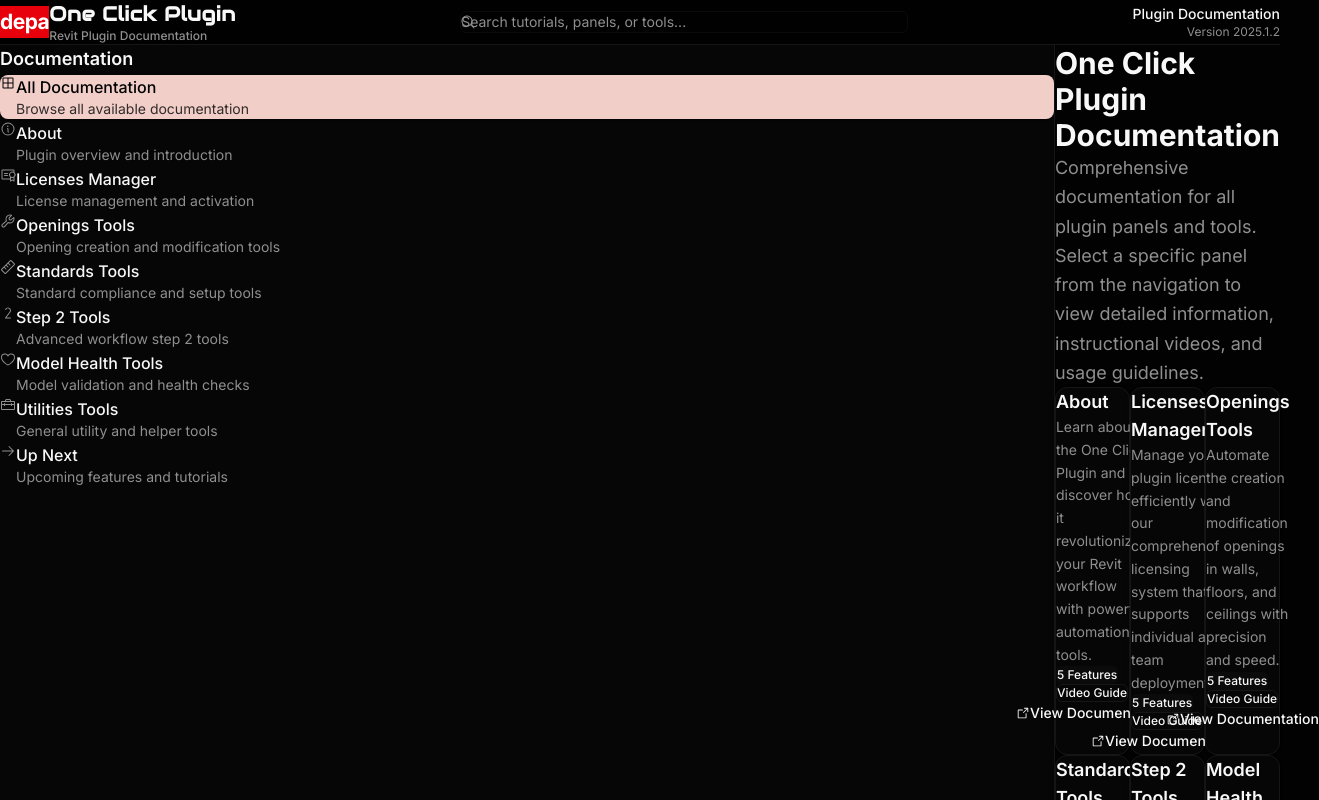
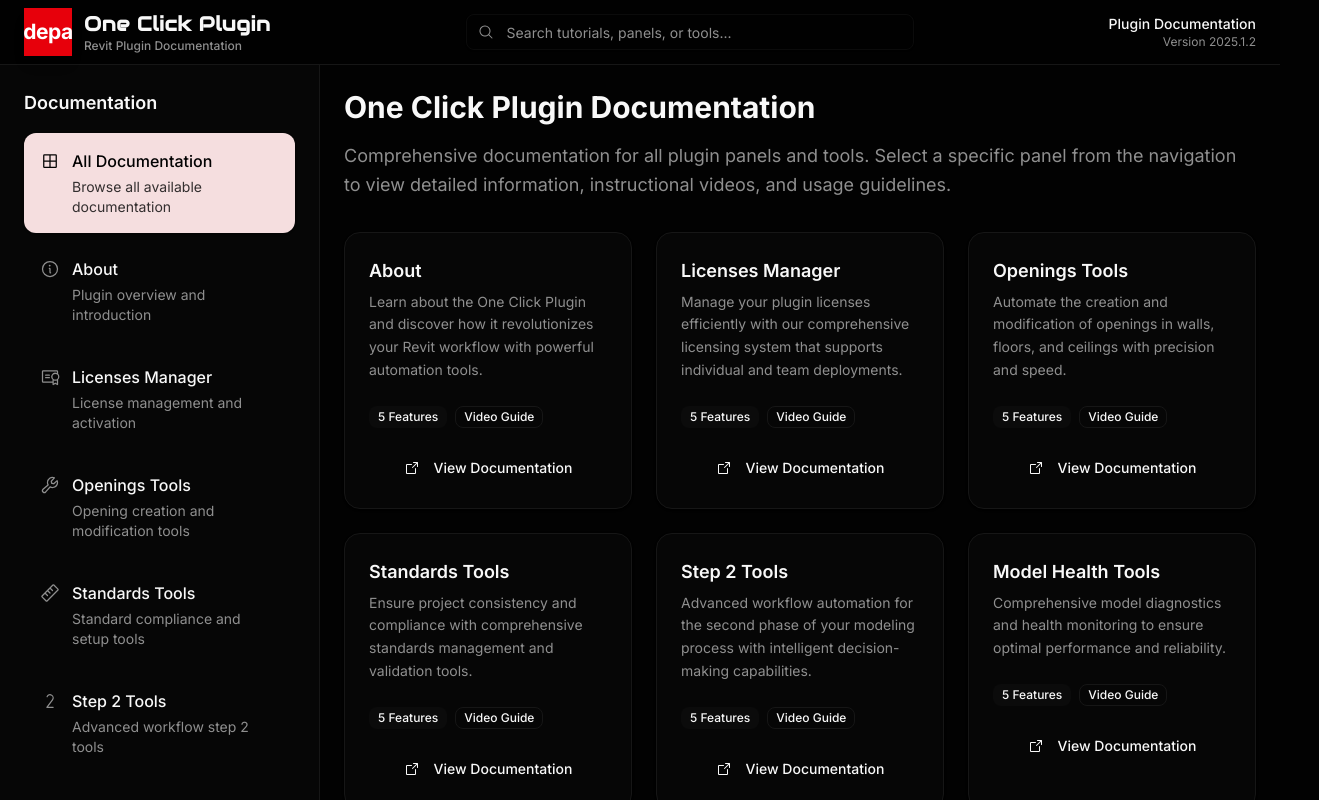
Before and after one commit to it-procurement-depa/revit-plugin-tutoria, a React (Vite) app: page / in a window 1280 px wide. Shown: the top 800 px of the page, 1319 px wide, since content can reach past the window. Built offline with nearby package versions, Linux system fonts and the light colour scheme.

Commit message:
Generated by Spark: It is black screen now and now preview find a solution to fix this

```diff
--- a/src/App.tsx
+++ b/src/App.tsx
@@ -30,7 +30,7 @@ function App() {
   const [searchQuery, setSearchQuery] = useState('')
 
   return (
-    <div className="min-h-screen bg-background">
+    <div className="min-h-screen bg-background text-foreground">
       <Header
         searchQuery={searchQuery}
         onSearchChange={setSearchQuery}
--- a/src/index.css
+++ b/src/index.css
@@ -1,6 +1,3 @@
-@import 'tailwindcss';
-@import "tw-animate-css";
-
 @layer base {
   * {
     @apply border-border;
@@ -14,19 +11,19 @@
   --card-foreground: oklch(0.98 0 0);
   --popover: oklch(0.12 0 0);
   --popover-foreground: oklch(0.98 0 0);
-  --primary: oklch(0.88 0.04 30);
+  --primary: oklch(0.92 0.025 15);
   --primary-foreground: oklch(0.08 0 0);
   --secondary: oklch(0.15 0 0);
   --secondary-foreground: oklch(0.98 0 0);
   --muted: oklch(0.15 0 0);
   --muted-foreground: oklch(0.65 0 0);
-  --accent: oklch(0.88 0.04 30);
+  --accent: oklch(0.92 0.025 15);
   --accent-foreground: oklch(0.08 0 0);
   --destructive: oklch(0.62 0.25 27);
   --destructive-foreground: oklch(0.98 0 0);
   --border: oklch(0.20 0 0);
   --input: oklch(0.15 0 0);
-  --ring: oklch(0.88 0.04 30);
+  --ring: oklch(0.92 0.025 15);
   --radius: 0.5rem;
 }
 
@@ -51,13 +48,6 @@
   --color-input: var(--input);
   --color-ring: var(--ring);
 
-  /* Chart colors (optional) */
-  --color-chart-1: oklch(0.646 0.222 41.116);
-  --color-chart-2: oklch(0.6 0.118 184.704);
-  --color-chart-3: oklch(0.398 0.07 227.392);
-  --color-chart-4: oklch(0.828 0.189 84.429);
-  --color-chart-5: oklch(0.769 0.188 70.08);
-
   --radius-sm: calc(var(--radius) * 0.5);
   --radius-md: var(--radius);
   --radius-lg: calc(var(--radius) * 1.5);
--- a/src/main.css
+++ b/src/main.css
@@ -1,100 +1,4 @@
+/* This file should remain minimal and import only the essential styles */
 @import 'tailwindcss';
-@import "tw-animate-css";
-
-@import './styles/theme.css';
+@import 'tw-animate-css';
 @import './index.css';
-
-@custom-variant dark (&:is(.dark *));
-
-@config '../tailwind.config.js';
-
-/*
-  The default border color has changed to `currentColor` in Tailwind CSS v4,
-  so we've added these compatibility styles to make sure everything still
-  looks the same as it did with Tailwind CSS v3.
-
-  If we ever want to remove these styles, we need to add an explicit border
-  color utility to any element that depends on these defaults.
-*/
-@layer base {
-  *,
-  ::after,
-  ::before,
-  ::backdrop,
-  ::file-selector-button {
-    border-color: var(--color-gray-200, currentColor);
-  }
-}
-
-/* Theme colors are defined in index.css */
-
-@theme inline {
-  --radius-sm: calc(var(--radius) - 4px);
-  --radius-md: calc(var(--radius) - 2px);
-  --radius-lg: var(--radius);
-  --radius-xl: calc(var(--radius) + 4px);
-  --color-background: var(--background);
-  --color-foreground: var(--foreground);
-  --color-card: var(--card);
-  --color-card-foreground: var(--card-foreground);
-  --color-popover: var(--popover);
-  --color-popover-foreground: var(--popover-foreground);
-  --color-primary: var(--primary);
-  --color-primary-foreground: var(--primary-foreground);
-  --color-secondary: var(--secondary);
-  --color-secondary-foreground: var(--secondary-foreground);
-  --color-muted: var(--muted);
-  --color-muted-foreground: var(--muted-foreground);
-  --color-accent: var(--accent);
-  --color-accent-foreground: var(--accent-foreground);
-  --color-destructive: var(--destructive);
-  --color-destructive-foreground: var(--destructive-foreground);
-  --color-border: var(--border);
-  --color-input: var(--input);
-  --color-ring: var(--ring);
-  --color-chart-1: var(--chart-1);
-  --color-chart-2: var(--chart-2);
-  --color-chart-3: var(--chart-3);
-  --color-chart-4: var(--chart-4);
-  --color-chart-5: var(--chart-5);
-  --color-sidebar: var(--sidebar);
-  --color-sidebar-foreground: var(--sidebar-foreground);
-  --color-sidebar-primary: var(--sidebar-primary);
-  --color-sidebar-primary-foreground: var(--sidebar-primary-foreground);
-  --color-sidebar-accent: var(--sidebar-accent);
-  --color-sidebar-accent-foreground: var(--sidebar-accent-foreground);
-  --color-sidebar-border: var(--sidebar-border);
-  --color-sidebar-ring: var(--sidebar-ring);
-  --animate-accordion-down: accordion-down 0.2s ease-out;
-  --animate-accordion-up: accordion-up 0.2s ease-out;
-
-  @keyframes accordion-down {
-    from {
-      height: 0;
-    }
-
-    to {
-      height: var(--radix-accordion-content-height);
-    }
-  }
-
-  @keyframes accordion-up {
-    from {
-      height: var(--radix-accordion-content-height);
-    }
-
-    to {
-      height: 0;
-    }
-  }
-}
-
-@layer base {
-  * {
-    @apply border-border outline-ring/50;
-  }
-
-  body {
-    @apply bg-background text-foreground;
-  }
-}
--- a/src/main.tsx
+++ b/src/main.tsx
@@ -9,5 +9,5 @@ import { ErrorFallback } from './ErrorFallback.tsx'
 createRoot(document.getElementById('root')!).render(
   <ErrorBoundary FallbackComponent={ErrorFallback}>
     <App />
-   </ErrorBoundary>
+  </ErrorBoundary>
 )
```
Also changed, not shown: 1 other file (tests, documents, lock files or other folders).
